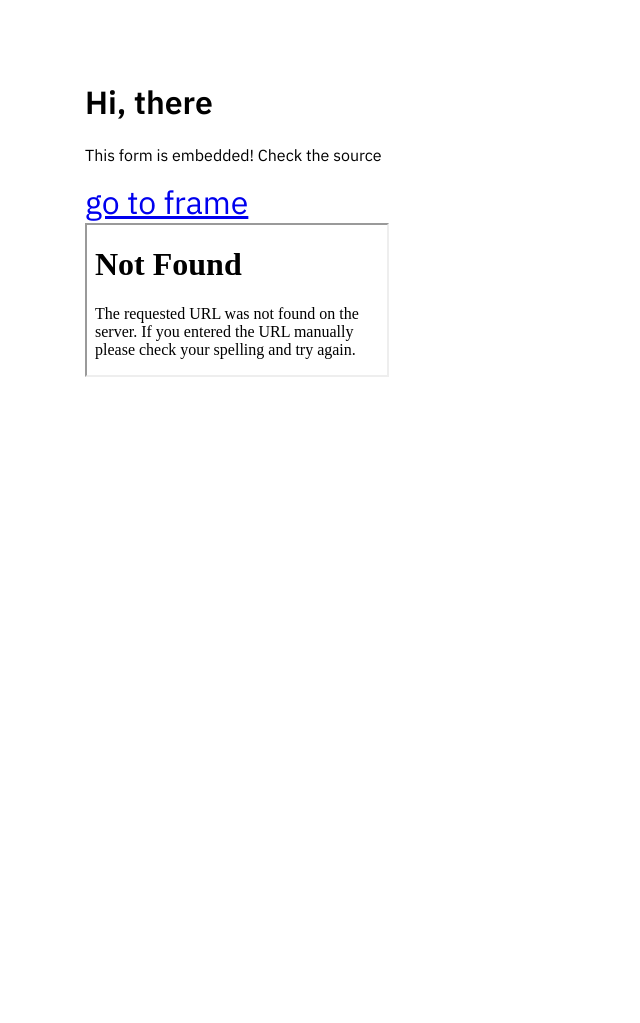
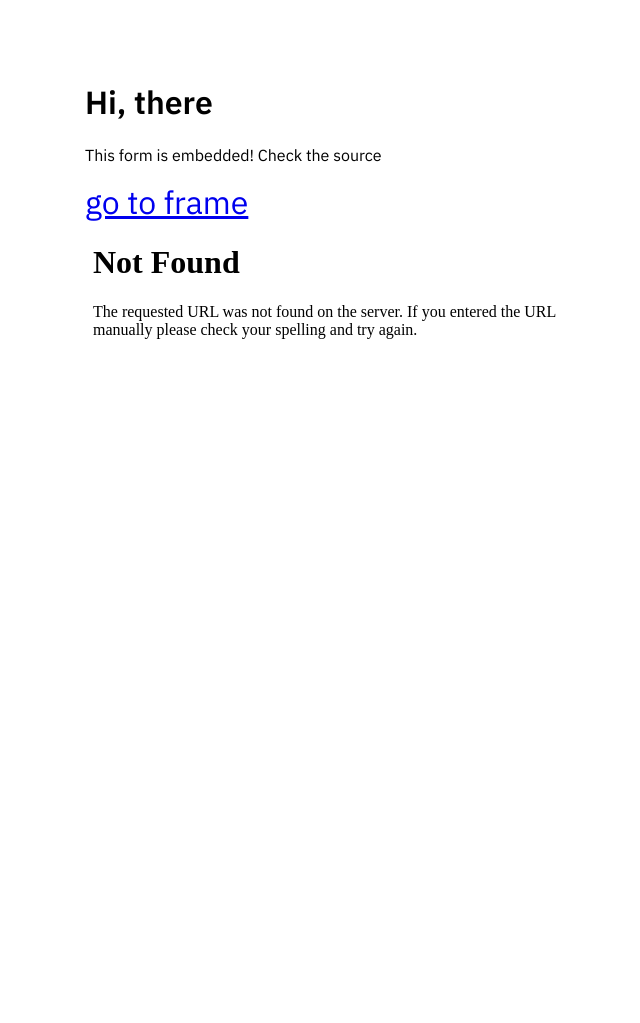
Before and after one commit to InnoSWP/sustomer-susport, a Python web app: template master-service/flask_server/templates/index.html in a window 1280 px wide. Shown: the whole page, without its empty margins (295-935 px from the left). Before the commit the page ends 377 px from the top, so only its background shows below. Run offline with Jinja, Linux system fonts and the light colour scheme; the template is opened without the code that fills it, so the values that code supplies are empty.

Commit message:
add syles to iframe

```diff
--- a/master-service/flask_server/static/css/base.css
+++ b/master-service/flask_server/static/css/base.css
@@ -95,3 +95,31 @@
 	margin-top: 0;
 	margin-bottom: 25px;
 }
+html, body {
+	margin: 0;
+	height: 100%;
+}
+
+.index__iframe_container {
+	overflow: hidden;
+	position: relative;
+	display: flex;
+	flex-direction: column;
+	gap: 20px;
+	/* height:10000px; */
+	height: 100%;
+	width: 100%;
+}
+
+.embedded-iframe {
+	 border: 0;
+   height: 100%;
+   left: 0;
+   position: absolute;
+   top: 0;
+   width: 100%;
+	/* width:100%; */
+	/* height: 100%; */
+	/* flex: 1; */
+	/* border: 0; */
+}
```
